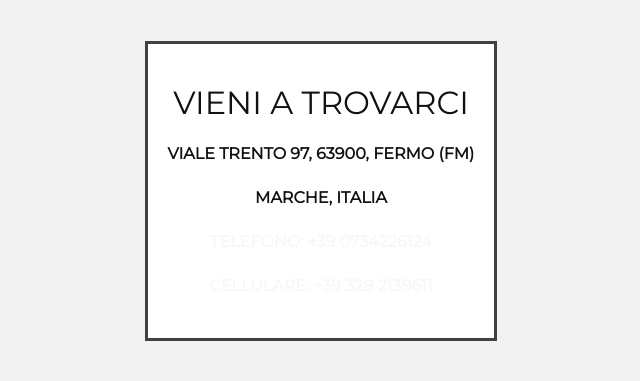
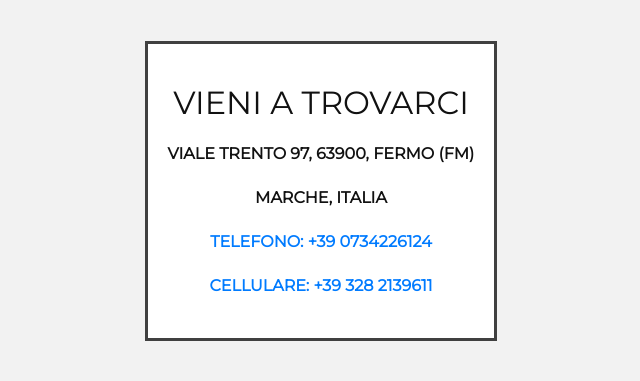
Before and after one commit to cruccc/bistrot, a PHP site: page / in a window 1280 px wide. Shown: the part 1035-1416 px from the top of the page, without its empty margins (319-959 px from the left). Run offline with PHP 8.4, Linux system fonts and the light colour scheme.

Commit message:
cambio colori

```diff
--- a/index.php
+++ b/index.php
@@ -22,8 +22,8 @@
                 <h2>VIENI A TROVARCI</h2>
                 <p>VIALE TRENTO 97, 63900, FERMO (FM)</p>
                 <p>MARCHE, ITALIA</p>
-                <p><a href="tel:+39 0734226124" style="color: #f7f7f7">TELEFONO: +39 0734226124</a></p>
-                <p><a href="tel:+39 328 2139611" style="color: #f7f7f7">CELLULARE: +39 328 2139611</a></p>
+                <p><a href="tel:+39 0734226124" >TELEFONO: +39 0734226124</a></p>
+                <p><a href="tel:+39 328 2139611" >CELLULARE: +39 328 2139611</a></p>
             </div>
         </div>
         <div class="row riga riga1">
```
